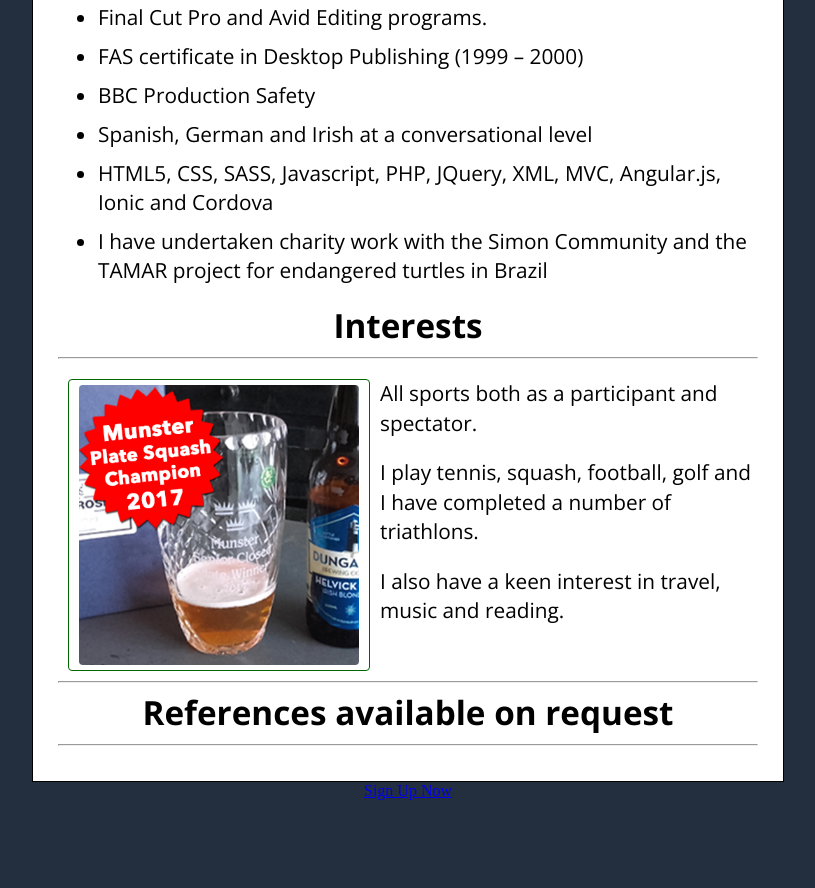
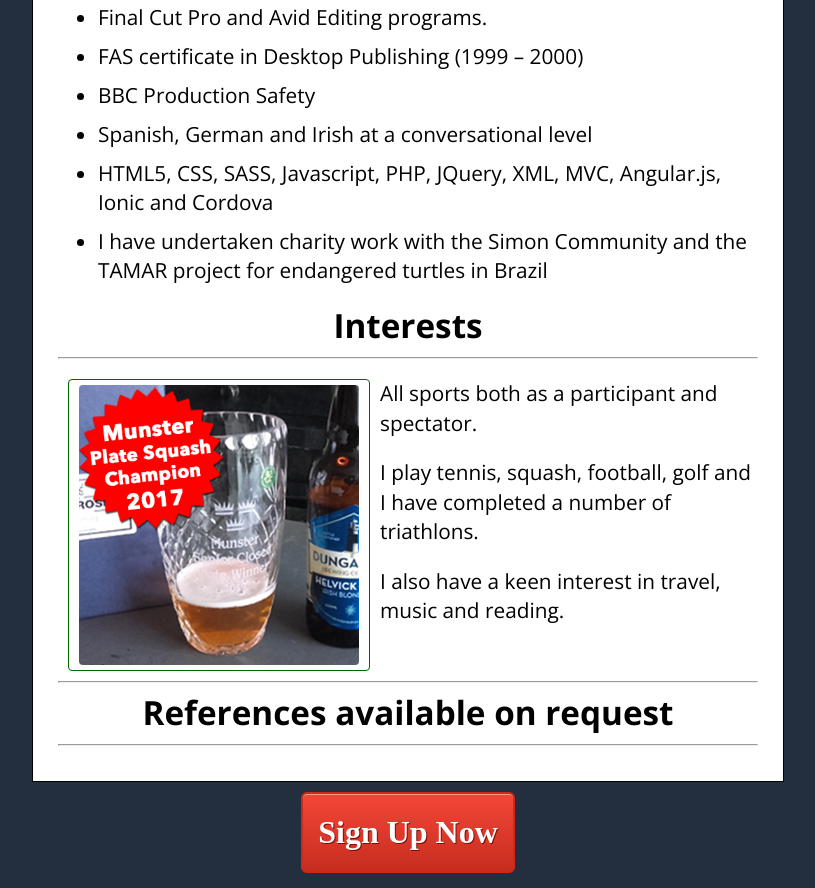
Before and after one commit to jamesgooders/portfolio, a plain HTML site: page index.html in a window 1280 px wide. Shown: the part 5482-6370 px from the top of the page, without its empty margins (232-1047 px from the left). Before the commit the page ends 6282 px from the top, so only its background shows below. Drawn offline with nearby package versions, Linux system fonts and the light colour scheme.

Commit message:
Friday Update

```diff
--- a/index.html
+++ b/index.html
@@ -198,6 +198,48 @@
 		}
 		#link:hover {
     		color: #3366cc;
+		}
+
+		/* --- Order Button --- */
+
+		a:link {color:#FFFFFF;} /* unvisited link */
+		a:visited {color:#FFFFFF;} /* visited link */
+		a:hover {color:#FFFFFF;} /* mouse over link */
+		a:active {color:#FFFFFF;} /* selected link */
+
+		.order-button {
+			-moz-box-shadow: inset 0px 1px 0px 0px #f5978e;
+			-webkit-box-shadow: inset 0px 1px 0px 0px #f5978e;
+			box-shadow: inset 0px 1px 0px 0px #f5978e;
+			background: -webkit-gradient(linear, left top, left bottom, color-stop(0.05, #f24537), color-stop(1, #c62d1f) );
+			background:-moz-linear-gradient(center top, #f24537 5%, #c62d1f 100% );
+			filter:progid:DXImageTransform.Microsoft.gradient(startColorstr='#f24537', endColorstr='#c62d1f');
+			background-color: #f24537;
+			-webkit-border-radius: 6px;
+			-moz-border-radius: 6px;
+			border-radius: 6px;
+			text-indent: 0px;
+			border: 2px solid #d02718;
+			display: inline-block;
+			color: #ffffff;
+			text-shadow: 2px 2px 3px #000;
+			font-size: 2em;
+			font-weight: bold;
+			font-style: normal;
+			line-height: 2.1em;
+			padding: 5px 15px;
+			text-decoration: none;
+			text-align: center;
+			text-shadow: 1px 1px 0px #810e05;
+			white-space: normal;
+			margin: 10px auto 15px auto;
+		}
+
+		.order-button:hover {
+			background: -webkit-gradient(linear, left top, left bottom, color-stop(0.05, #c62d1f), color-stop(1, #f24537));
+			background: -moz-linear-gradient(center top, #c62d1f 5%, #f24537 100%);
+			filter:progid:DXImageTransform.Microsoft.gradient(startColorstr='#c62d1f', endColorstr='#f24537');
+			background-color: #c62d1f;
 		}
 
 		/* --- Starburst Image --- */
```
